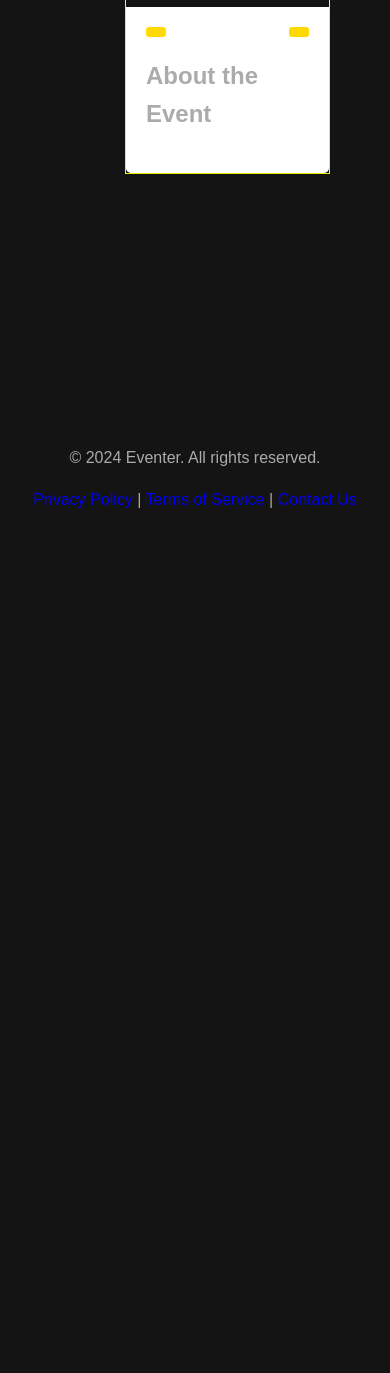
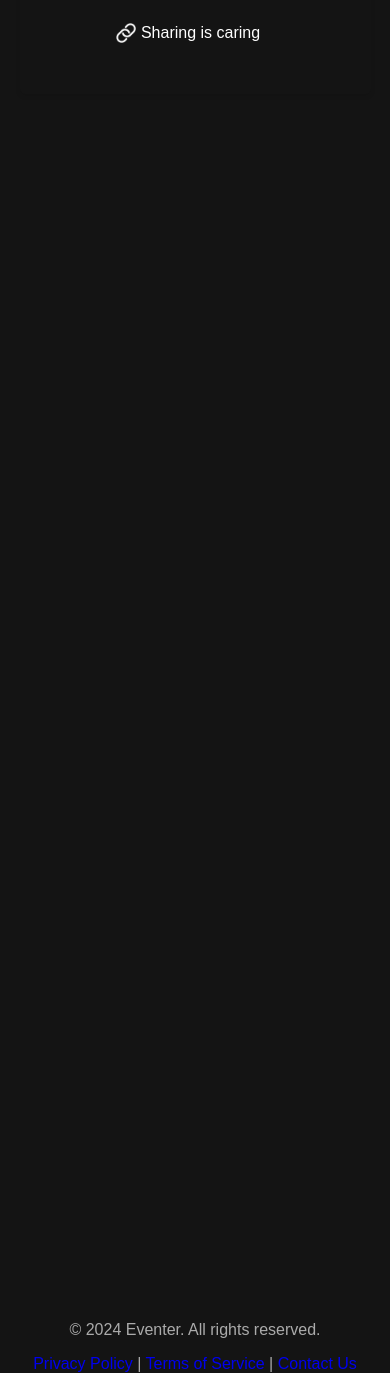
Before and after one commit to Victor152M/Eventer, a Flask app: template app/templates/events/event.html in a window 390 px wide. Shown: the part 359-1732 px from the top of the page. Before the commit the page ends 867 px from the top, so only its background shows below. Run offline with Flask 3, Linux system fonts and the light colour scheme; the template is opened without the code that fills it, so the values that code supplies are empty; parts of the project's set-up code (start-up, migrations or seed data) failed here and were passed over.

Commit message:
Updated each event page and it's mobile version

```diff
--- a/app/static/css/event.css
+++ b/app/static/css/event.css
@@ -1,12 +1,22 @@
+@font-face {
+    font-family: 'GlacialIndifference_Bold';
+    src: url('../fonts/GlacialIndifference/GlacialIndifference-Bold.otf');
+}
+
+* {
+    box-sizing: border-box;
+}
+
 body {
     font-family: 'Arial', sans-serif;
     background-color: #141414;
     color: #ababab;
-    line-height: 1.6;
+    /* line-height: 1.6; */
     margin: 0;
     display: flex;
     flex-direction: column;
-    min-height: 100vh;
+    min-height: 200vh;
+    max-width: 100vw;
 }
 
 header{
@@ -17,17 +27,9 @@ header{
     background-color: #141414;
     color: #ababab;
     height: auto;
-    width: 100%;
+    max-width: 100%;
     display: block;
-    border: solid 1px brown;
 }
-
-/* main {
-    margin: 0 0;
-    flex: 1;
-    display: flex;
-    margin-bottom: 2.5rem;
-} */
 
 main {
     margin: 0 0;
@@ -39,25 +41,78 @@ main {
 .main_content {
     display: block;
     margin-left: 65px;
-    padding: 0 60px;
+    padding: 0 100px;
 }
 
-.all_event {
-    border: solid 1px yellow;
+/* Irelevant momentan
+
+.preview_of_event {
+    display: flex;
+    align-items: center;
+    margin-top: 25px;
+    margin-bottom: 25px;
+    width: 100%;
+    height: 10rem;
+    background-color: #463443;
+    border-radius: 10px;
+    padding: 10px;
+    border: solid 1px palevioletred;
 }
 
-h1 {
-    margin: 0;
+.preview_of_event img {
+    max-width: 250px;
+    min-width: 50px;
 }
+
+.preview_of_event .texts {
+    display: flex;
+    flex-direction: column;
+}
+
+.preview_of_event .texts .ip_text {
+    display: flex;
+}
+
+.preview_of_event .texts .bottom_text {
+    display: flex;
+}
+*/
+
+.all_event {
+    display: flex;
+    flex-direction: column;
+}
+
+.cover_image {
+    display: flex;
+    justify-content: center;
+    padding: 30px;
+}
+
 .event-image {
-    width: 100%;
-    height: 300px;
+    max-width: 80%;
+    max-height: 500px;
     object-fit: cover;
     border-radius: 5px;
 }
 
+.tile_and_link {
+    display: flex;
+    align-items: center;
+    justify-content: space-between;
+    padding: 0;
+    margin: 0;
+}
+
+.event_title {
+    font-family: GlacialIndifference;
+    margin: 0;
+    color: white;
+}
+
 .event-details {
-    background-color: white;
+    background-color: #141414;
+    color: rgba(255, 255, 255, 0.779);
     padding: 20px;
     border-radius: 0 0 5px 5px;
     box-shadow: 0 2px 5px rgba(0,0,0,0.1);
@@ -70,46 +125,59 @@ h1 {
 }
 
 .date, .location {
-    background-color: #ffd903;
-    color: white;
+    background-color: #e8dc36;
+    color: #141414;
     padding: 5px 10px;
     border-radius: 3px;
 }
 
-/* .cta-button {
-    display: block;
-    width: 200px;
-    margin: 20px auto;
-    padding: 10px;
-    background-color: #e74c3c;
-    color: white;
-    text-align: center;
-    text-decoration: none;
-    border-radius: 5px;
-    font-weight: bold;
-    transition: background-color 0.3s ease;
-}
-.cta-button:hover {
-    background-color: #c0392b;
+/* Mobile Version of the website */
+@media (max-width: 1000px) {
+    .main_content {
+        margin-left: 20px;
+        padding: 0;
     }
 
-
-.hamburger_menu {
-    display: flex;
-    width: 45px;
-    cursor: pointer;
+    .all_event {
+        /* display: flex;
+        flex-direction: column; */
+        width: 90vw;
     }
 
-.x_button {
-    display: none;
-    width: 45px;
-    cursor: pointer;
+    .cover_image {
+        display: flex;
+        justify-content: center;
+        padding: 10px;
     }
 
-.navigation_links {
-    display: block;
-    border-top: solid 1px #e0f7fa;
-    border-bottom: solid 1px #e0f7fa;
+    .event-image {
+        max-width: 80%;
+        max-height: 500px;
+        object-fit: cover;
+        border-radius: 5px;
+    }
+
+    .date-location {
+        display: flex;
+        flex-direction: column;
+        justify-content: center;
+        margin-bottom: 15px;
+    }
+
+    .date, .location {
+        background-color: #e8dc36;
+        color: #141414;
+        padding: 5px 10px;
+        border-radius: 3px;
+        margin-top: 10px;
+    }
+
+    .tile_and_link {
+        display: flex;
+        flex-direction: column;
+        align-items: center;
+        justify-content: space-between;
         padding: 0;
-    margin: 20px 0;
-} */
+        margin: 0;
+    }
+}
--- a/app/static/css/footer.css
+++ b/app/static/css/footer.css
@@ -20,3 +20,16 @@ footer nav a:visited{
 footer nav a{
     text-decoration: none;
 }
+
+@media (max-width: 1000px) {
+    footer {
+        background-color: #141414;
+        color: #ababab;
+        padding: 1rem 0;
+        text-align: center;
+        margin-top: 2rem;
+        bottom: 0;
+        height: 2.5rem;
+    }
+
+}
--- a/app/static/css/index.css
+++ b/app/static/css/index.css
@@ -1,7 +1,7 @@
 @font-face {
     font-family: 'Playwrite';
     src: url('../fonts/Playwrite_BE_VLG/static/PlaywriteBEVLG-Regular.ttf');
-  }
+}
 
 @import url('https://fonts.googleapis.com/css2?family=Roboto:wght@400;700&family=Montserrat:wght@400;700&display=swap');
 @import url('https://fonts.googleapis.com/css2?family=Poppins:wght@400;700&display=swap');
--- /dev/null
+++ b/app/static/css/share_button.css
@@ -0,0 +1,20 @@
+.share_button {
+    display: flex;
+    align-items: center;
+    padding: 0;
+    margin-right: 15px;
+    cursor: pointer;
+}
+
+.link_image {
+    width: 20px;
+    height: 20px;
+    /* margin-left: 20px; */
+}
+
+.convince_to_share {
+    color: white;
+    margin-left: 5px;
+    display: flex;
+    align-items: center;
+}
--- /dev/null
+++ b/app/static/js/share_button.js
@@ -0,0 +1,10 @@
+const copyDiv = document.getElementById('link_button');
+
+copyDiv.addEventListener('click', function() {
+  const currentURL = window.location.href; // Get the current tab's URL
+
+  // Copy the URL to the clipboard
+  navigator.clipboard.writeText(currentURL).catch(err => {
+    console.error('Error copying to clipboard:', err);
+  });
+});
--- a/app/templates/events/event.html
+++ b/app/templates/events/event.html
@@ -8,6 +8,7 @@
     <link rel="stylesheet" href="../../static/css/event.css">
     <link rel="stylesheet" href="../../static/css/navigation.css">
     <link rel="stylesheet" href="../../static/css/footer.css">
+    <link rel="stylesheet" href="../../static/css/share_button.css">
 </head>
 <body>
     <header>
@@ -43,17 +44,41 @@
             </a>
         </sidenav>
         <div id="content" class="main_content">
+
+            <!-- Irelevant momentan -->
+            <div style="display: none;" class="preview_of_event">
+                <img src="{{ url_for('static',
+                        filename=event[0][3].replace('app\\static\\', '').replace('\\', '/')) }}"
+                        alt="{{ event[0][1] }}">
+                <div class="texts">
+                    <div class="up_text">
+                        <p>{{event[0][1]}} | {{event[0][5].split(',')[1]}} | {{event[0][4]}}</p>
+                    </div>
+                    <div class="bottom_text">
+
+                    </div>
+                </div>
+            </div>
+            <!-- Irelevant ^ -->
+
             <div class="all_event">
-                <h1>{{ event[0][1] }}</h1>
-                <img src="{{ url_for('static',
-                filename=event[0][3].replace('app\\static\\', '').replace('\\', '/')) }}"
-                alt="{{ event[0][1] }}" class="event-image">
+                <div class="cover_image">
+                    <img src="{{ url_for('static',
+                    filename=event[0][3].replace('app\\static\\', '').replace('\\', '/')) }}"
+                    alt="{{ event[0][1] }}" class="event-image">
+                </div>
                 <div class="event-details">
                     <div class="date-location">
-                        <span class="date"> {{ event[0][4] }} </span>
+                        <span class="date">Dată: {{ event[0][4] }} </span>
                         <span class="location"> {{ event[0][5] }} </span>
                     </div>
-                    <h2>About the Event</h2>
+                    <div class="tile_and_link">
+                        <h1 class="event_title">{{ event[0][1] }}</h1>
+                        <div class="share_button" id="link_button">
+                            <img class="link_image" src="../../static/images/get_link.png" alt="">
+                            <p class="convince_to_share">Sharing is caring</p>
+                        </div>
+                    </div>
                     {% autoescape false %}
                     <p>{{ event[0][2] }}</p>
                     {% endautoescape %}
@@ -74,6 +99,6 @@
     </footer>
     <script src="../../static/js/scripts.js"></script>
     <script src="../../static/js/navbar.js"></script>
-
+    <script src="../../static/js/share_button.js"></script>
 </body>
 </html>
```
Also changed, not shown: app/static/fonts/GlacialIndifference/SIL Open Font License.txt (added, +41 -0 lines), app/static/fonts/GlacialIndifference/GlacialIndifference-Bold.otf (added), app/static/fonts/GlacialIndifference/GlacialIndifference-Regular.otf (added), app/static/images/get_link.png (added), 1 other file. Lines whose indentation alone changed are shown as unchanged.
